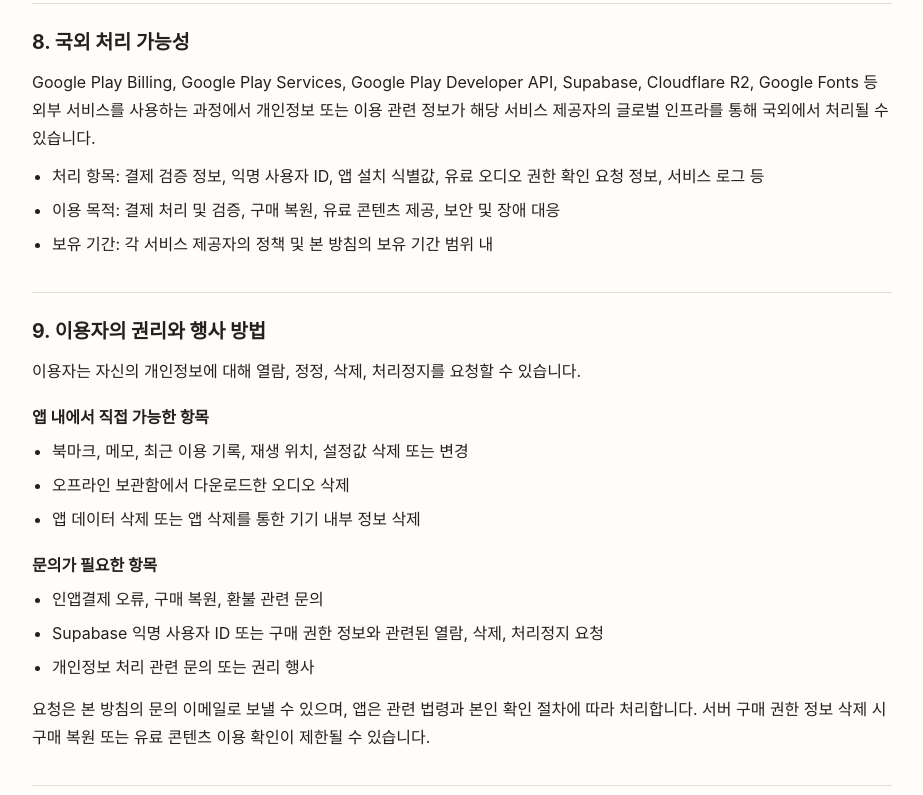
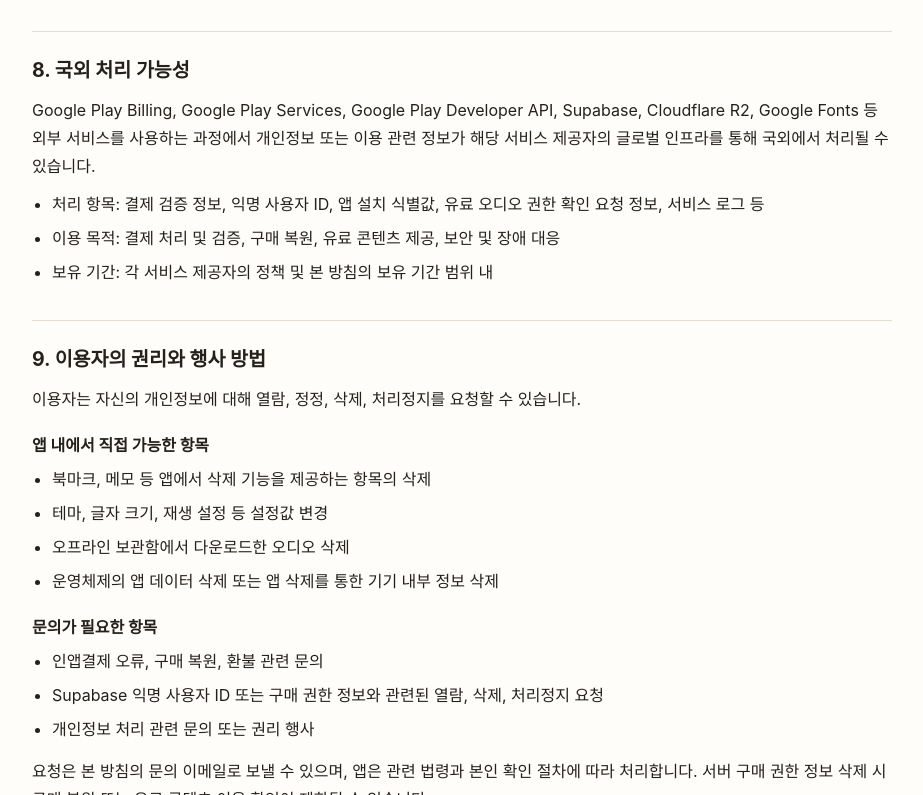
Before and after one commit to anfang0/anfang0.github.io, a plain HTML site: page haetal-privacy-policy.html in a window 1280 px wide. Shown: the part 3346-4141 px from the top of the page, without its empty margins (178-1101 px from the left). Drawn offline with Linux system fonts and the light colour scheme.

Commit message:
refine Haetal privacy policy deletion wording

```diff
--- a/haetal-privacy-policy.html
+++ b/haetal-privacy-policy.html
@@ -204,7 +204,7 @@
       보유 기간이 경과하거나 처리 목적이 달성된 개인정보는 지체 없이 삭제하거나 복구하기 어려운 방식으로 파기합니다.
     </p>
     <ul>
-      <li>기기 내부 정보: 앱 내 삭제 기능, 앱 데이터 삭제 또는 앱 삭제를 통해 삭제 가능</li>
+      <li>기기 내부 정보: 북마크, 메모, 다운로드 오디오 등 일부 항목은 앱 내 삭제 기능으로 삭제 가능하며, 그 밖의 기기 내부 정보는 운영체제의 앱 데이터 삭제 또는 앱 삭제를 통해 삭제 가능</li>
       <li>다운로드 오디오: 앱의 오프라인 보관함 삭제 기능, 앱 데이터 삭제 또는 앱 삭제를 통해 삭제 가능</li>
       <li>서버 구매 권한 정보: 이용자의 삭제 요청 또는 보유 필요 기간 종료 시 삭제. 단, 구매 복원, 환불, 분쟁 대응, 법령 준수에 필요한 정보는 필요한 범위에서 보관 가능</li>
       <li>문의 이메일: 처리 목적 달성 후 필요한 범위 내에서 삭제 또는 보관</li>
@@ -253,9 +253,10 @@
 
     <h3>앱 내에서 직접 가능한 항목</h3>
     <ul>
-      <li>북마크, 메모, 최근 이용 기록, 재생 위치, 설정값 삭제 또는 변경</li>
+      <li>북마크, 메모 등 앱에서 삭제 기능을 제공하는 항목의 삭제</li>
+      <li>테마, 글자 크기, 재생 설정 등 설정값 변경</li>
       <li>오프라인 보관함에서 다운로드한 오디오 삭제</li>
-      <li>앱 데이터 삭제 또는 앱 삭제를 통한 기기 내부 정보 삭제</li>
+      <li>운영체제의 앱 데이터 삭제 또는 앱 삭제를 통한 기기 내부 정보 삭제</li>
     </ul>
 
     <h3>문의가 필요한 항목</h3>
```
